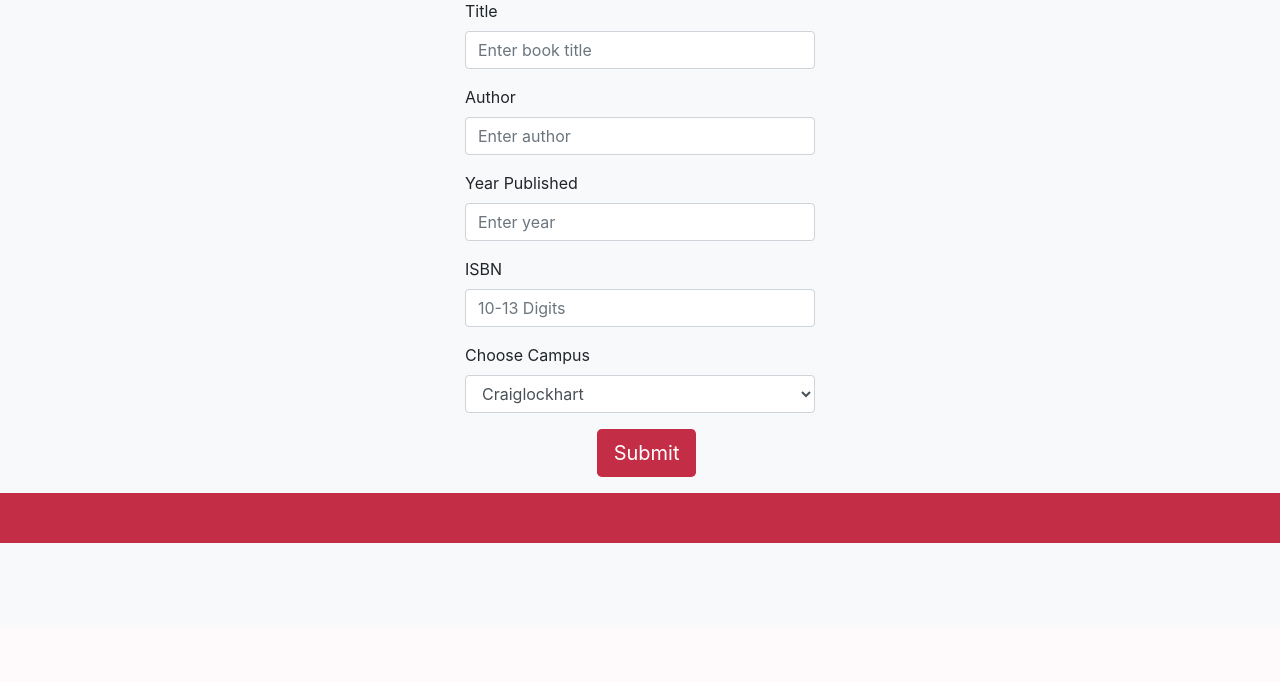
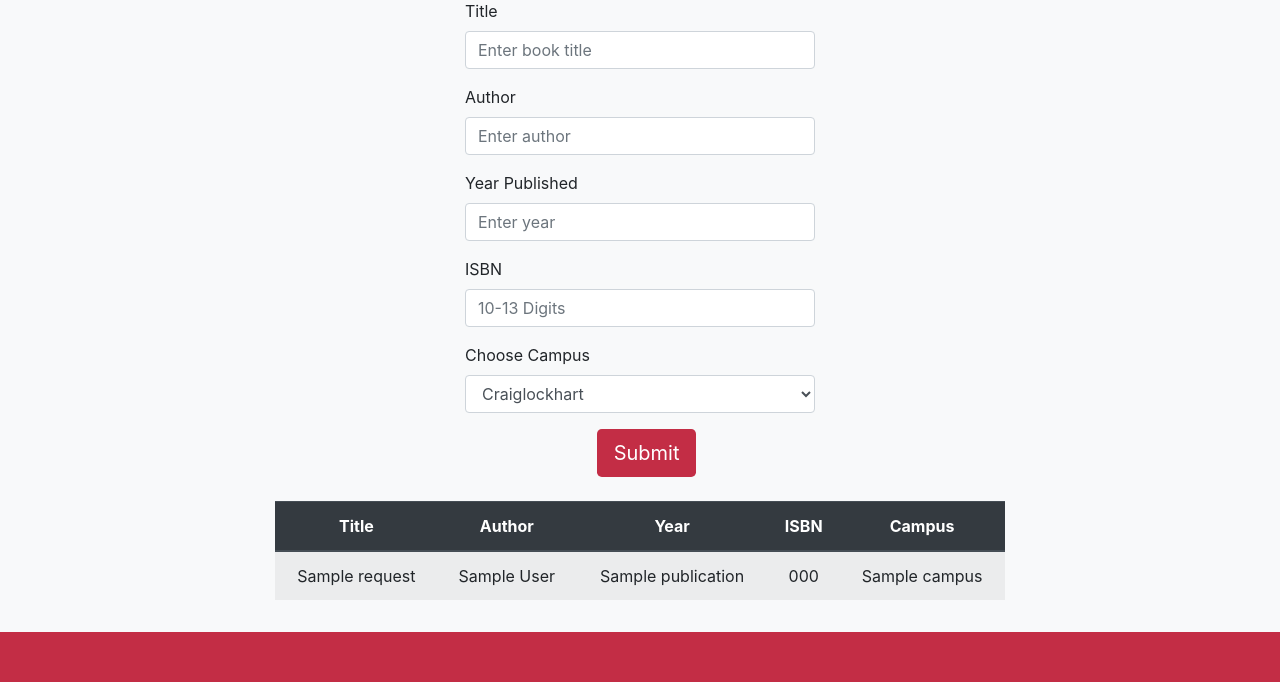
Before and after one commit to bertusrocky/submission, a Python web app: template templates/request.html in a window 1280 px wide. Shown: the part 173-855 px from the top of the page. Before the commit the page ends 716 px from the top, so only its background shows below. Run offline with Jinja, Linux system fonts and the light colour scheme; the template is opened without the code that fills it: most values are stand-ins (such as "Sample title", 1, 10 or a date in 2020); some libraries are stand-ins or nearby versions.

Commit message:
requests

```diff
--- a/__init__.py
+++ b/__init__.py
@@ -16,7 +16,7 @@ def create_app():
   login_manager.login_view = 'auth.login'
   login_manager.init_app(app)
 
-  from .models import User
+  from .models import User, Submission
 
   @login_manager.user_loader
   def load_user(user_id):
--- a/auth.py
+++ b/auth.py
@@ -1,7 +1,7 @@
 from flask import Blueprint, render_template, redirect, url_for, request, flash
 from werkzeug.security import generate_password_hash, check_password_hash
 from flask_login import login_user, logout_user, login_required
-from .models import User
+from .models import User, Submission
 from .import db
 
 auth = Blueprint('auth', __name__)
@@ -24,7 +24,7 @@ def login_post():
 
   login_user(user)
 
-  return redirect(url_for('main.request'))
+  return redirect(url_for('main.submit'))
 
 
 @auth.route('/signup')
--- a/templates/request.html
+++ b/templates/request.html
@@ -33,11 +33,11 @@
           </div>
           <div class="form-group">
             <label>Year Published</label>
-            <input type="text" class="form-control" name="year" placeholder="Enter year">
+            <input type="number" class="form-control" name="year" placeholder="Enter year">
           </div>
           <div class="form-group">
             <label>ISBN</label>
-            <input type="text" class="form-control" name="isbn" placeholder="10-13 Digits">
+            <input type="number" class="form-control" name="isbn" placeholder="10-13 Digits">
           </div>
           <div class="form-group">
             <label>Choose Campus</label>
@@ -53,6 +53,32 @@
         </form>
       </div>
     </div>
+    <div class="row mt-4">
+      <div class="col-md-8 mx-auto">
+      <table class="table text-center table-striped">
+        <thead class="thead-dark">
+          <tr>
+            <th scope="col">Title</th>
+            <th scope="col">Author</th>
+            <th scope="col">Year</th>
+            <th scope="col">ISBN</th>
+            <th scope="col">Campus</th>
+          </tr>
+        </thead>
+        {% for request in requests %}
+        <tbody>
+          <tr>
+            <td>{{ request.title }}</td>
+            <td>{{ request.author }}</td>
+            <td>{{ request.publication }}</td>
+            <td>{{ request.isbn }}</td>
+            <td>{{ request.campus }}</td>
+          </tr>
+        </tbody>
+        {% endfor %}
+      </table>
+    </div>
+  </div>
   </div>
 
   <footer class="mt-3">
```
Also changed, not shown: main.py (+28 -3 lines), models.py (+12 -0 lines).
